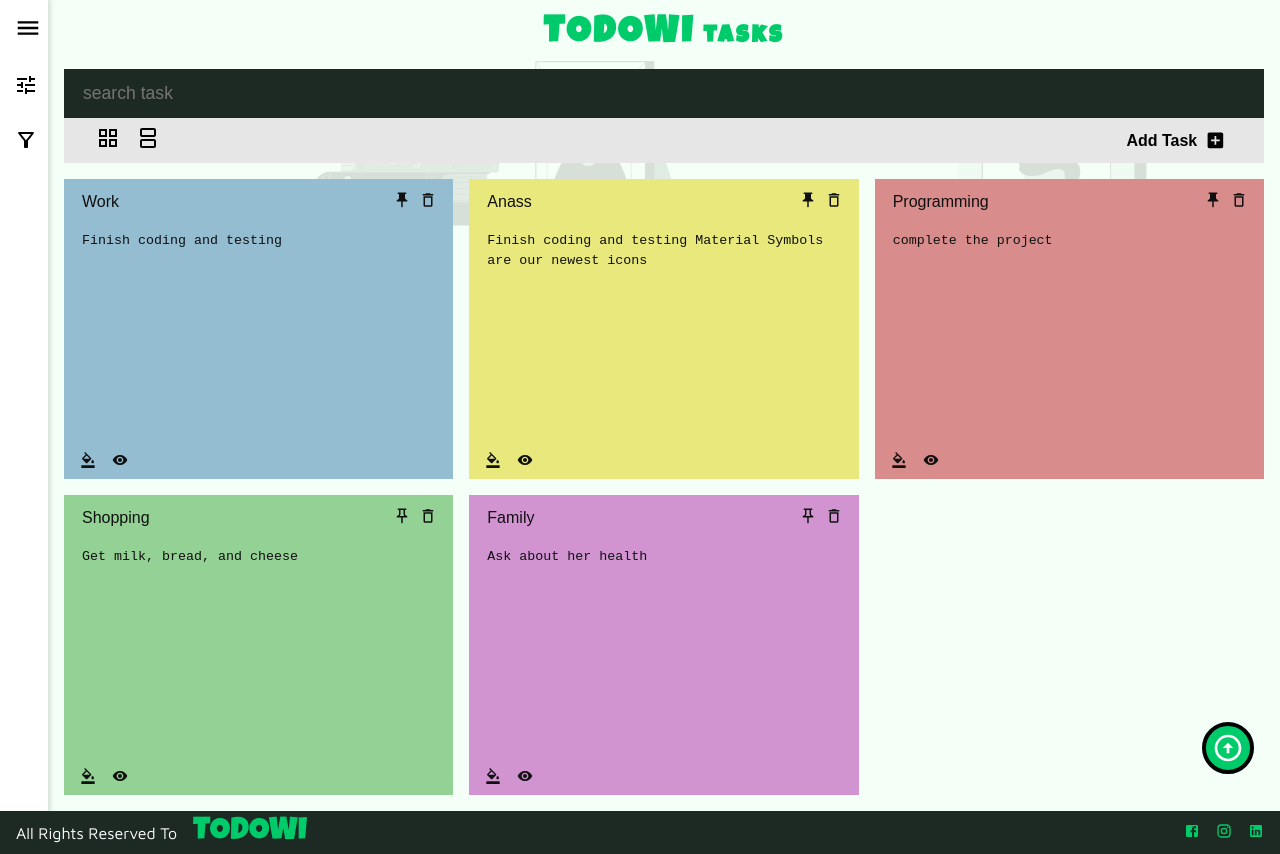
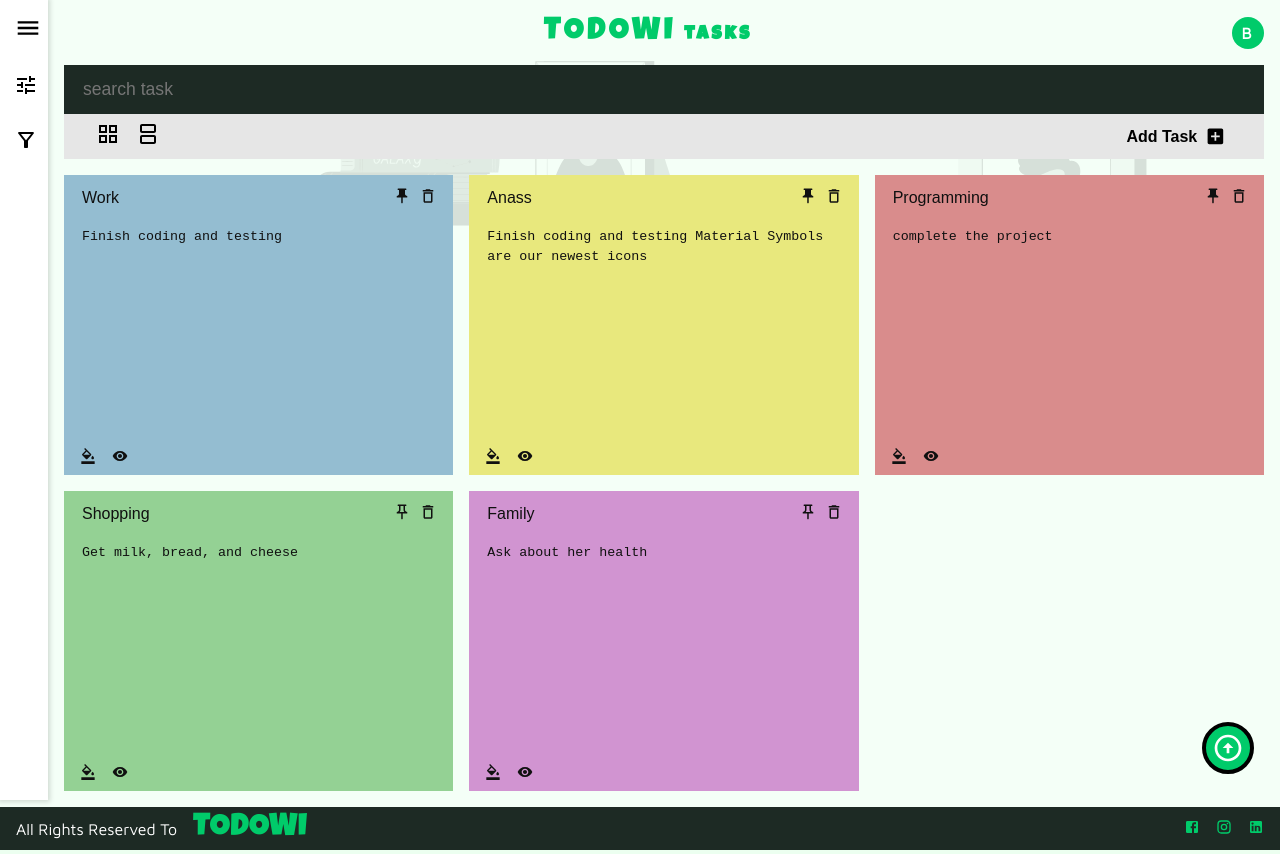
Before and after one commit to Dabaghi-Anass/todowi-app, a React (Vite) app: page /manager in a window 1280 px wide. Built offline with nearby package versions, Linux system fonts and the light colour scheme.

Commit message:
layout changes

```diff
--- a/src/components/side-nav.tsx
+++ b/src/components/side-nav.tsx
@@ -42,11 +42,7 @@ export default function SideNav({ categories, filterItems, onFilter }: Props) {
           />
         )}
         {!navClosed && (
-                    <DropDown
-                        type="Filter BY"
-                        onFilter={onFilter}
-                        data={filterItems}
-                    />
+          <DropDown type="Filter BY" onFilter={onFilter} data={filterItems} />
         )}
       </div>
     </aside>
--- a/src/pages/task-manager.tsx
+++ b/src/pages/task-manager.tsx
@@ -6,6 +6,8 @@ import React, { useEffect, useRef, useState } from "react";
 import ScrollToTop from "../components/scrollToTop";
 import { nanoid } from "nanoid";
 import Context from "../components/context";
+import { Logo } from "../components/app-logo";
+import UserProfile from "../components/user-profile";
 
 interface Task {
   id: string;
@@ -31,9 +33,12 @@ export const TasksManager = () => {
     setGrid(false);
   }
   function deleteTask(id: string) {
-    let tasksCopy = [...tasks];
+    let tasksCopy = [...tasksBackup.current];
+    let stateTasksCopy = [...tasks];
     tasksCopy = tasksCopy.filter((e) => e.id !== id);
-    setTasks((prev) => tasksCopy);
+    stateTasksCopy = stateTasksCopy.filter((e) => e.id !== id);
+    setTasks((prev) => stateTasksCopy);
+    tasksBackup.current = [...tasksCopy];
   }
   function saveTask(task: Task) {
     let tasksCopy = [...tasksBackup.current];
@@ -183,10 +188,12 @@ export const TasksManager = () => {
       </Context.Provider>
       <section className="todos-container">
         <section className="task-head-section">
+          <span></span>
           <h1>
-            TODOWI
-            <span>tasks</span>
+            <Logo />
+            <span className="sub">tasks</span>
           </h1>
+          <UserProfile />
         </section>
         <SearchAndFilterSection
           onAddTodo={handleCreateTodo}
--- a/src/sass/_home-page.scss
+++ b/src/sass/_home-page.scss
@@ -81,7 +81,7 @@ header {
     }
   }
   header {
-    img {
+    & img.header-image {
       display: none;
     }
     & .hero {
--- a/src/sass/_tasks-page.scss
+++ b/src/sass/_tasks-page.scss
@@ -3,15 +3,15 @@
 .tasks-page {
   background: getImage("tasks-page-background");
   min-height: 100%;
+  width: 100%;
   display: flex;
   align-items: stretch;
-
   & nav {
     padding: 0.5em 1em;
   }
 
   .side-nav {
-    position: sticky;
+    position: fixed;
     top: 0;
     transition: min-width 300ms, max-width 300ms;
 
@@ -133,8 +133,10 @@ button,
 
 .todos-container {
   @include flex(stretch, stretch);
+  flex-shrink: 1;
   padding: 1rem;
   gap: 1rem;
+  padding-left: 4rem;
   flex-direction: column;
   width: 100%;
 
@@ -143,15 +145,19 @@ button,
   }
 
   & .task-head-section {
-    font-size: 2rem;
+    @include flex(center, space-between);
     color: $green;
-    font-family: $font-sec;
     text-align: center;
     font-weight: 100;
     letter-spacing: 3px;
-
-    & span {
-      font-size: 1.5rem;
+    & h1 {
+      font-size: 2rem;
+      font-family: $font-sec;
+      @include flex(baseline, center);
+      // font-family: $font-sec;
+    }
+    & span.sub {
+      font-size: 1.2rem;
       margin-left: 0.5rem;
     }
   }
--- a/src/sass/_userprofile.scss
+++ b/src/sass/_userprofile.scss
@@ -15,6 +15,7 @@ section.profile {
   min-width: min(600px, 90vw);
   color: white;
   // overflow: hidden;
+  letter-spacing: normal;
   & .wrapper {
     width: 100%;
     @include flex(stretch, stretch);
@@ -71,12 +72,16 @@ section.profile {
       text-transform: capitalize;
     }
     & .user-email {
-      font-size: 0.8rem;
+      font-size: 13px;
       word-break: break-all;
       color: rgb(0, 255, 166);
     }
   }
   & .profile-infos {
+    @include flex(center, start);
+    gap: 1rem;
+    font-size: 1rem;
+    width: 100%;
     & .profile-img {
       isolation: isolate;
       width: 70px;
```
Lines whose indentation alone changed are shown as unchanged.
